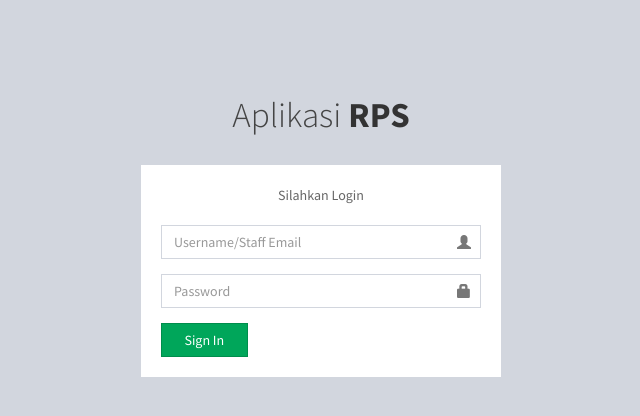
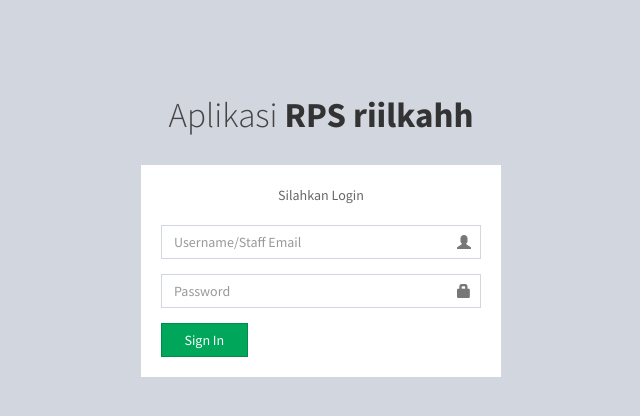
Before and after one commit to uddien/opo3-app, a CodeIgniter app: page /EMS-CI2/login in a window 1280 px wide. Shown: the top 416 px of the page, without its empty margins (319-959 px from the left). Run offline with CodeIgniter, Linux system fonts and the light colour scheme; some libraries are stand-ins or nearby versions.

Commit message:
cek riil

```diff
--- a/application/views/login.php
+++ b/application/views/login.php
@@ -30,7 +30,7 @@
 <body class="hold-transition login-page">
 <div class="login-box">
   <div class="login-logo">
-    <a href="#">Aplikasi </a><b>RPS</b>
+    <a href="#">Aplikasi </a><b>RPS riilkahh</b>
   </div>
   <!-- /.login-logo -->
   <div class="login-box-body">
```
